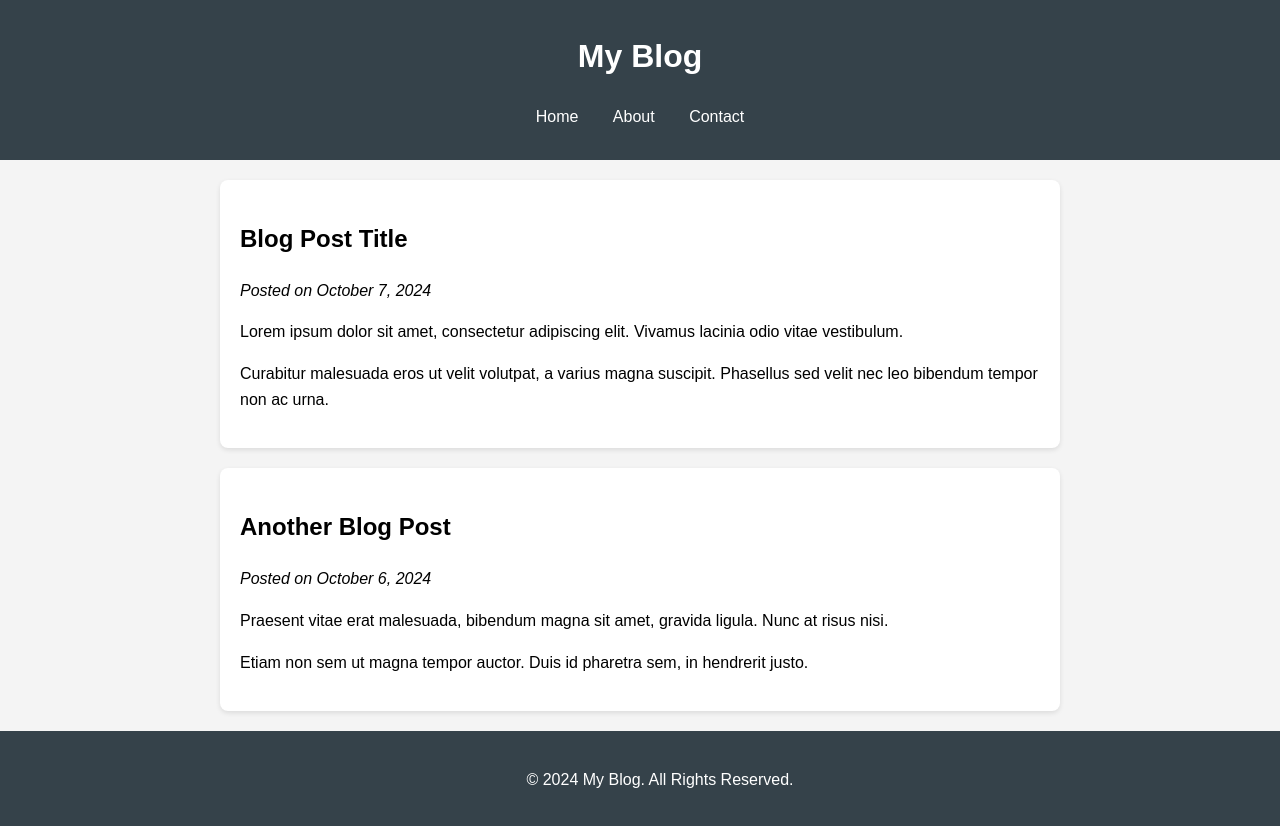
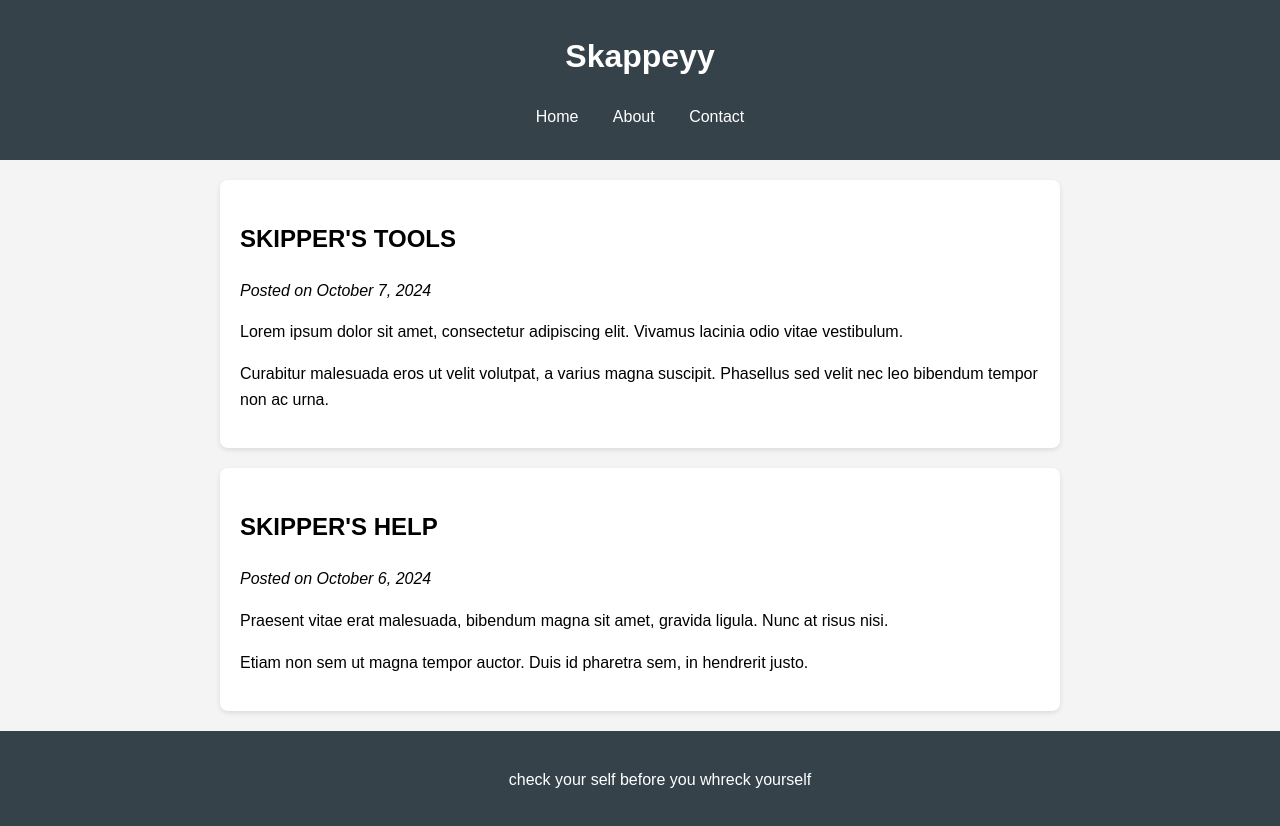
Before and after one commit to skipperskips/skappeyy, a plain HTML site: page index.html in a window 1280 px wide. Shown: the top 826 px of the page. Drawn offline with Linux system fonts and the light colour scheme.

Commit message:
Update index.html

```diff
--- a/index.html
+++ b/index.html
@@ -49,7 +49,7 @@
 <body>
 
 <header>
-    <h1>My Blog</h1>
+    <h1>Skappeyy</h1>
     <nav>
         <a href="#home">Home</a>
         <a href="#about">About</a>
@@ -58,21 +58,21 @@
 </header>
 
 <article>
-    <h2>Blog Post Title</h2>
+    <h2>SKIPPER'S TOOLS</h2>
     <p><em>Posted on October 7, 2024</em></p>
     <p>Lorem ipsum dolor sit amet, consectetur adipiscing elit. Vivamus lacinia odio vitae vestibulum.</p>
     <p>Curabitur malesuada eros ut velit volutpat, a varius magna suscipit. Phasellus sed velit nec leo bibendum tempor non ac urna.</p>
 </article>
 
 <article>
-    <h2>Another Blog Post</h2>
+    <h2>SKIPPER'S HELP</h2>
     <p><em>Posted on October 6, 2024</em></p>
     <p>Praesent vitae erat malesuada, bibendum magna sit amet, gravida ligula. Nunc at risus nisi.</p>
     <p>Etiam non sem ut magna tempor auctor. Duis id pharetra sem, in hendrerit justo.</p>
 </article>
 
 <footer>
-    <p>&copy; 2024 My Blog. All Rights Reserved.</p>
+    <p>check your self before you whreck yourself</p>
 </footer>
 
 </body>
```
